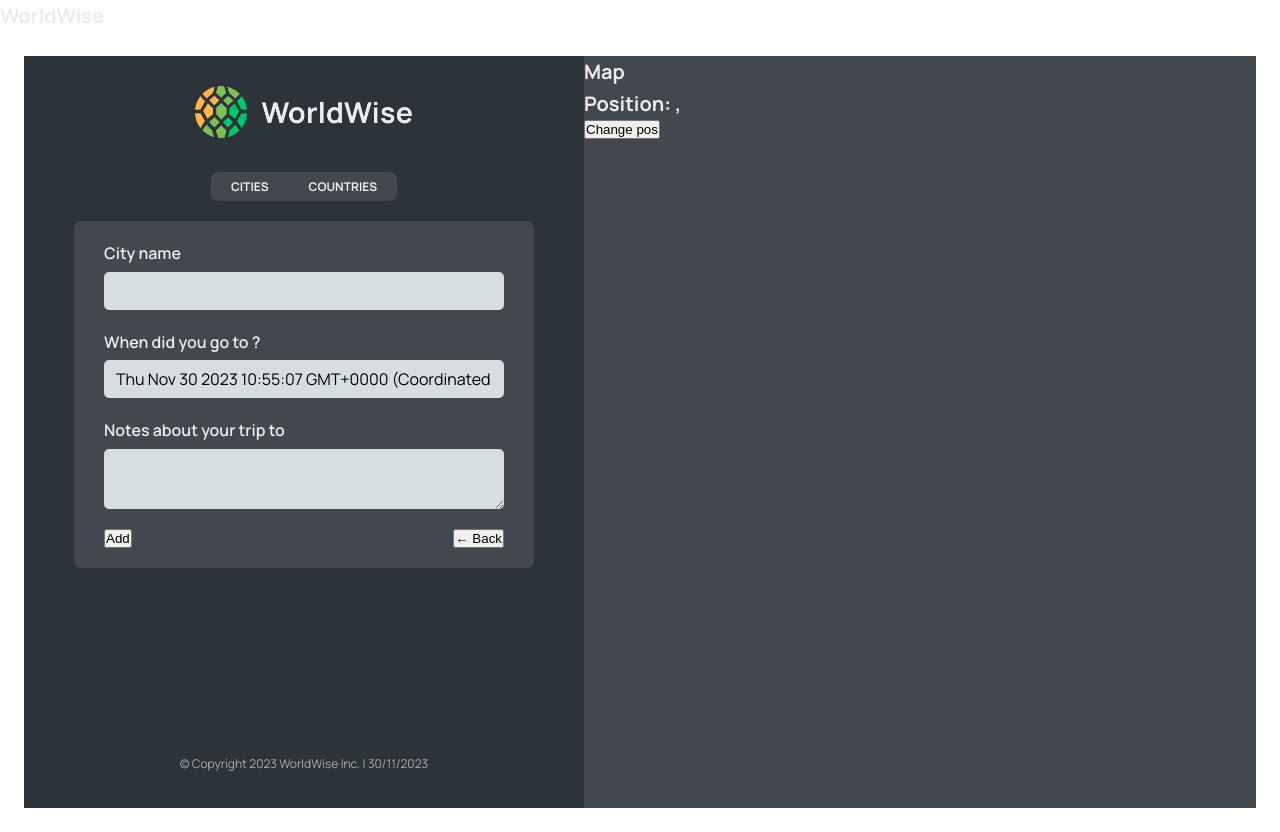
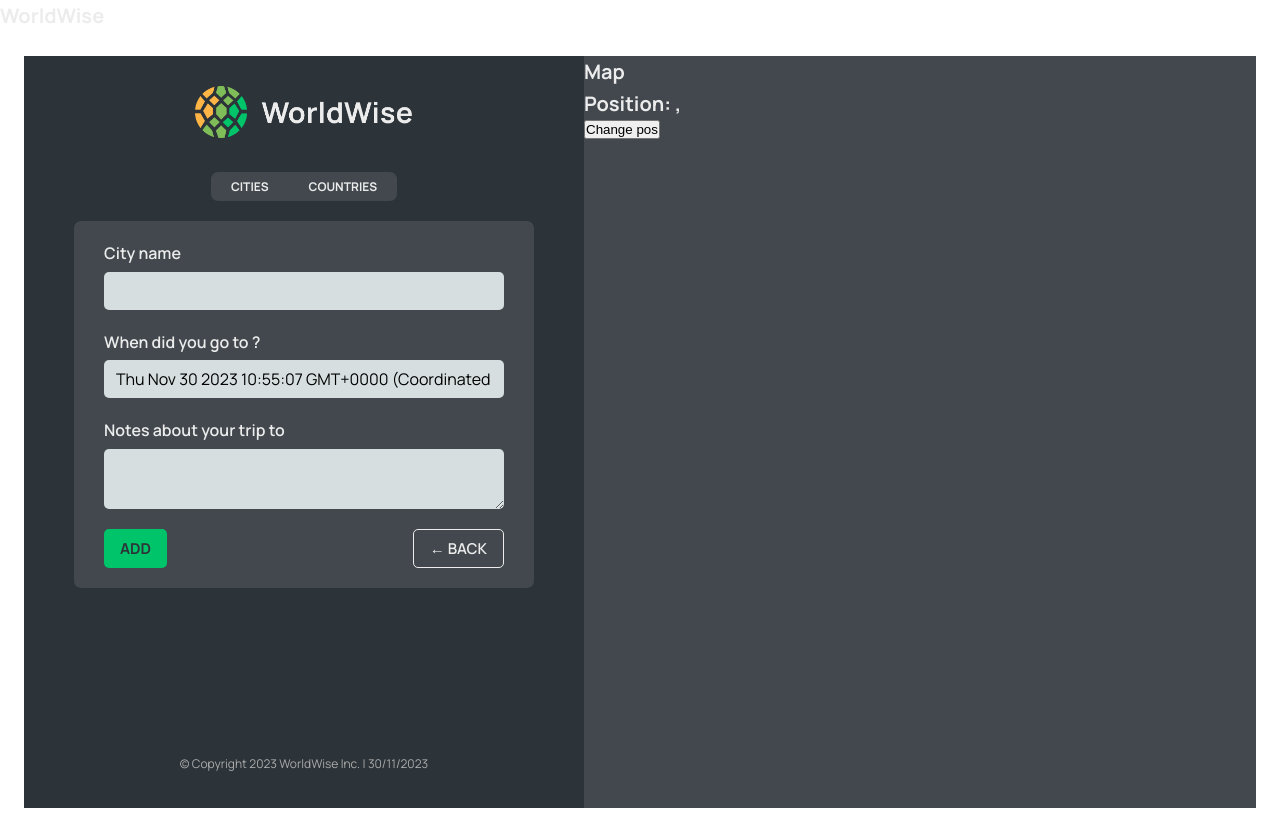
Before and after one commit to ChiefLopes/WorldWise, a React (Vite) app: page /app/form in a window 1280 px wide. Built offline with nearby package versions, Linux system fonts and the light colour scheme; data requests are answered from the project's data file.

Commit message:
added the form part, used the type prop string at the Button component to dynamically add a style the buttons

```diff
--- /dev/null
+++ b/src/Components/Button.jsx
@@ -0,0 +1,11 @@
+import styles from './Button.module.css'
+
+const Button = ({children, onClick, type}) => {
+  return (
+      <button onClick={onClick} className={`${styles.btn} ${styles[type]}`}>
+          {children}
+    </button>
+  )
+}
+
+export default Button
--- a/src/Components/Button.module.css
+++ b/src/Components/Button.module.css
@@ -13,12 +13,23 @@
   font-weight: 700;
   background-color: var(--color-brand--2);
   color: var(--color-dark--1);
+   transition: transform 0.3s ease;
+
+    &:hover{
+        transform: scale(1.1);
+}
 }
 
 .back {
   font-weight: 600;
   background: none;
   border: 1px solid currentColor;
+  transition: ease-in-out 0.2s background-color;
+
+  &:hover{
+    background-color: darkred;
+    font-weight: 800;
+}
 }
 
 .position {
--- a/src/Components/Form.jsx
+++ b/src/Components/Form.jsx
@@ -3,6 +3,7 @@
 import { useState } from "react";
 
 import styles from "./Form.module.css";
+import Button from "./Button";
 
 export function convertToEmoji(countryCode) {
   const codePoints = countryCode
@@ -49,8 +50,8 @@ function Form() {
       </div>
 
       <div className={styles.buttons}>
-        <button>Add</button>
-        <button>&larr; Back</button>
+       <Button type="primary">Add</Button>
+        <Button type="back">&larr; Back</Button>
       </div>
     </form>
   );
```
